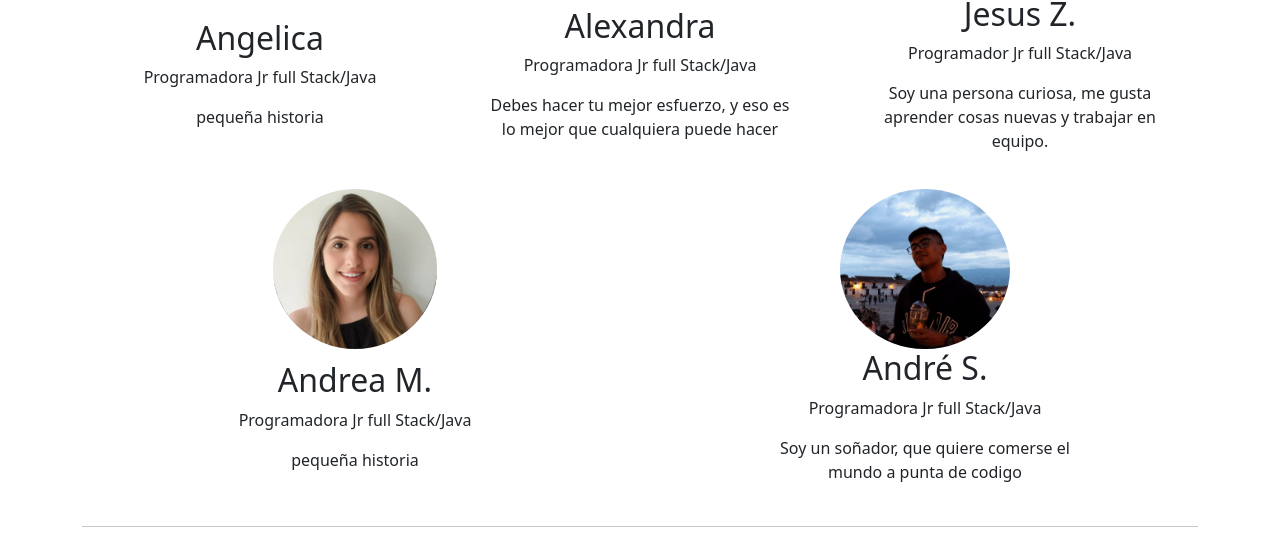
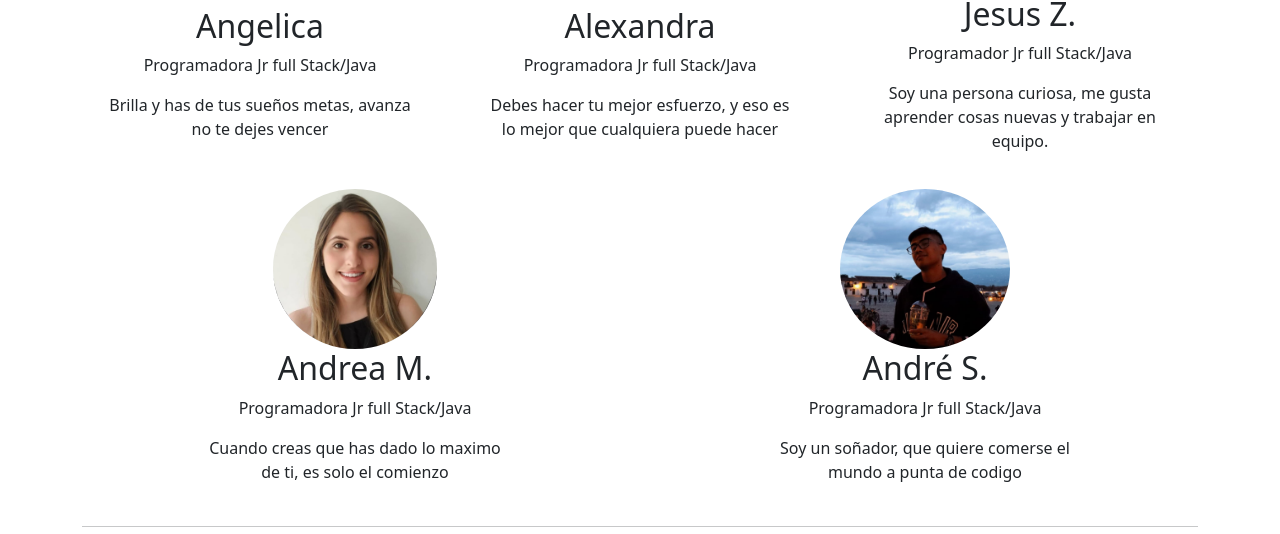
Before and after one commit to alexa2127/quienes-somos, a plain HTML site: page index.html in a window 1280 px wide. Shown: the part 1547-2081 px from the top of the page. Drawn offline with nearby package versions, Linux system fonts and the light colour scheme.

Commit message:
uncambio

```diff
--- a/index.html
+++ b/index.html
@@ -114,7 +114,7 @@
 					<img class="bd-placeholder-img rounded-circle" style="min-width: 160px;" height="160px" src="img/angelica.jpeg" role="img"  preserveAspectRatio="xMidYMid slice" focusable="false"><title>Placeholder</title><rect width="100%" height="100%" fill="#777"></img>
 					<h2 class="fw-normal">Angelica</h2>
 					<p>Programadora Jr full Stack/Java</p>
-					<p>pequeña historia</p>
+					<p>Brilla y has de tus sueños metas, avanza no te dejes vencer</p>
 				</div><!-- /.col-lg-4 -->
 				<div class="col-lg-4 person">
 					<img class="bd-placeholder-img rounded-circle" style="min-width: 160px;" height="160" src="img/alexa.jpeg" role="img"  preserveAspectRatio="xMidYMid slice" focusable="false"><title>Placeholder</title><rect width="100%" height="100%" fill="#777"></img>
@@ -134,7 +134,7 @@
 					<img class="bd-placeholder-img rounded-circle" style="min-width: 160px;" height="160" src="img/andrea.jpeg" role="img"  preserveAspectRatio="xMidYMid slice" focusable="false"><title>Placeholder</title><rect width="100%" height="100%" fill="#777"></img>
 					<h2 class="fw-normal">Andrea M.</h2>
 					<p>Programadora Jr full Stack/Java</p>
-					<p>pequeña historia</p>
+					<p>Cuando creas que has dado lo maximo de ti, es solo el comienzo</p>
 
 				</div><!-- /.col-lg-4 -->
 				<div class="col-lg-4 person">
```
Also changed, not shown: img/angelica.jpeg.
